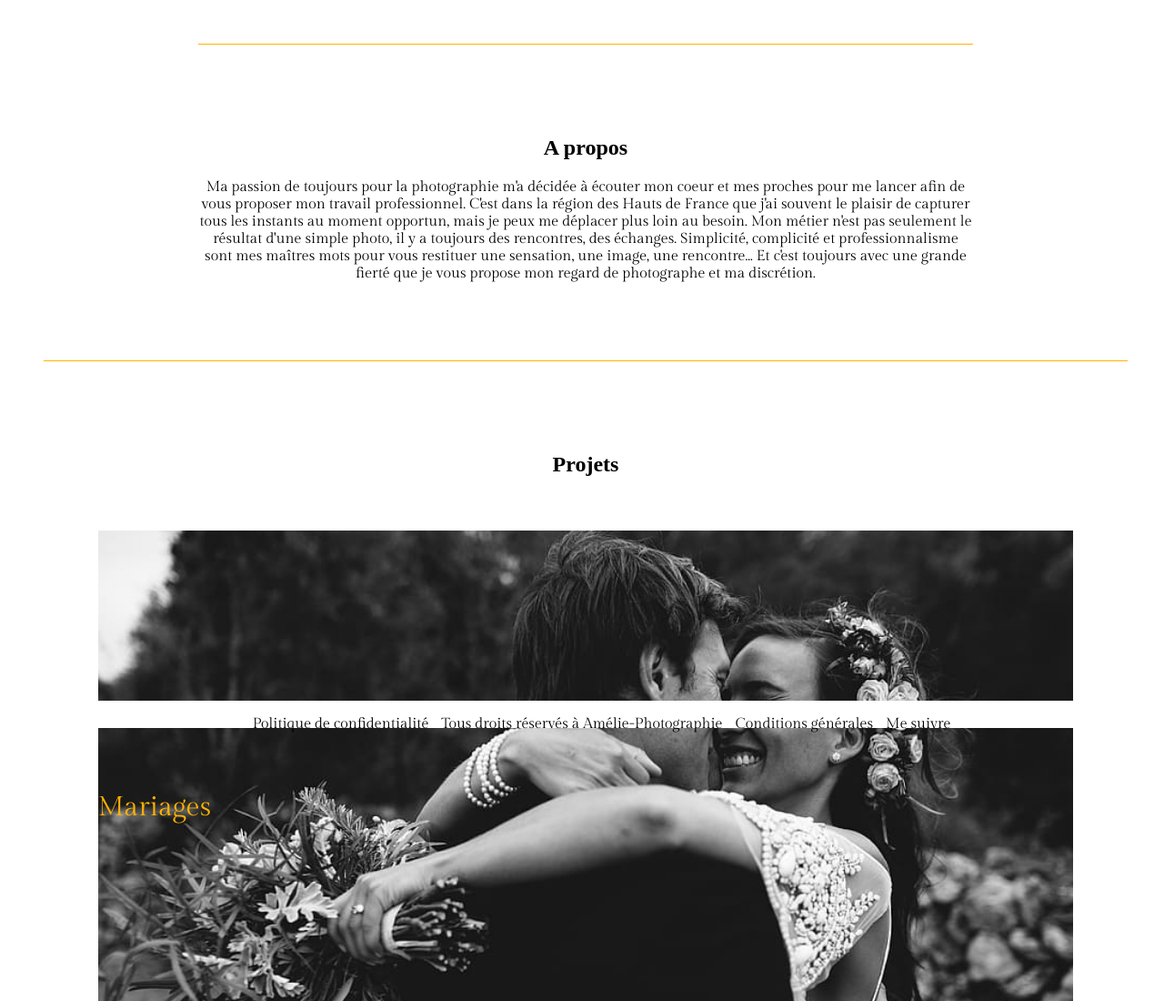
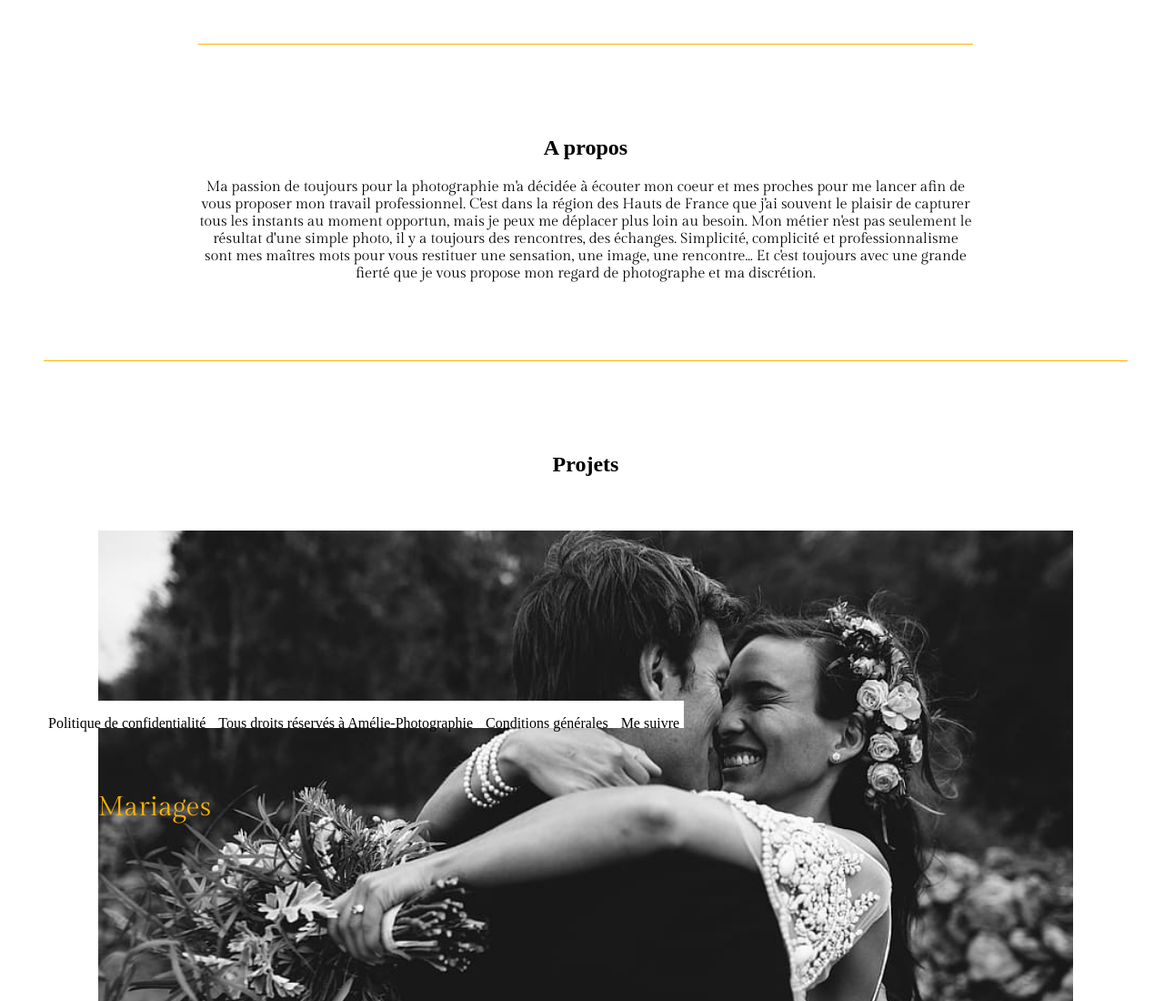
Before and after one commit to SidonieLenne/Projet-site-photo-, a plain HTML site: page index.html in a window 1280 px wide. Shown: the top 1100 px of the page at 91% size. Drawn offline with Linux system fonts and the light colour scheme; a web font is replaced by a local one.

Commit message:
tentative de 'résolution' des conflits

```diff
--- a/assets/css/style.css
+++ b/assets/css/style.css
@@ -1,6 +1,6 @@
 /*............Parties 1 et 2: à propos et projets............*/
 /*Fond*/
-#background{
+#categoriesBackground{
     background-color:#ffffff;
     float:left;
     position:absolute;
@@ -42,7 +42,7 @@ h2{
     align-items:center;
     /*Permet d'avoir des colonnes identiques, qui prennent tout l'espace disponible
     et qui font au minimum 300px et au max "1fr"(=le maximum qu'elle peut faire sans dépasser)*/
-    grid-template-columns: repeat(2, minmax(300px, 1fr));
+    /*EVITER CONFLIT grid-template-columns: repeat(2, minmax(300px, 1fr));*/
     width:90%;
     margin:5%;
     height:500px;
@@ -83,8 +83,8 @@ h2{
     opacity:1;
 }
   /*Pour que tout devienne flou (sauf le titre) quand on passe notre souris sur leur partie de grille*/
-.gridItem:hover .projectThumbnail .projectImg{
-    filter:blur(2px);
+/* EVITER CONFLIT .gridItem:hover .projectThumbnail .projectImg{
+    filter:blur(2px);*/
 }
 /*............Footer............*/
 #footer{
@@ -96,7 +96,7 @@ h2{
     text-align:center;
 }
 
-li{
+.footerList{
     display:inline;
     list-style-type:none;
     padding-left:20px;
@@ -115,11 +115,11 @@ a{
     display:none;
 }
 
-@media{
+@media /*EVITER CONFLIT(hover:none)*/{
     /*Grille*/
-    .gridContainer{
+    /*EVITER CONFLIT.gridContainer{
         grid-template-columns: repeat(1, minmax(300px, 1fr));
-    }
+    }*/
 
     .projectTitle{
         opacity:1;
@@ -131,10 +131,12 @@ a{
         background:#ffffff;
         height:30px;
     }
-    li{
+
+    .footerList{
         padding-right:5px;
         padding-left:5px;
     }
+
     .mediaQueries{
         display:inline;
     }
--- a/index.html
+++ b/index.html
@@ -8,7 +8,7 @@
     </head>
     <body>
         <!--Background-->
-        <div id="background">
+        <div id="categoriesBackground">
             <!--............Partie 1: à propos...........-->
             <div class="subCategorie1">
                 <h2>A propos</h2>
@@ -68,10 +68,11 @@
             </div>
             <div id="footer">
                 <ul>
-                    <li><a class="footerLink" href="#">Politique de confidentialité</a></li>
-                    <li>Tous droits réservés à Amélie-Photographie</li>
-                    <li class="mediaQueries"><a class="footerLink" href="#">Conditions générales</a></li>
-                    <li class="mediaQueries"><a class="footerLink" href="#">Me suivre</a></li>
+                    <li class="footerList"><a class="footerLink" href="#">Politique de confidentialité</a></li>
+                    <li class="footerList">Tous droits réservés à Amélie-Photographie</li>
+                    <span class="mediaQueries"><li class="footerList"><a class="footerLink" href="#">Conditions générales</a></li>
+                        <li class="footerList"><a class="footerLink" href="#">Me suivre</a></li>
+                    </span>
                 </ul>
             </div>
        </div>
```
